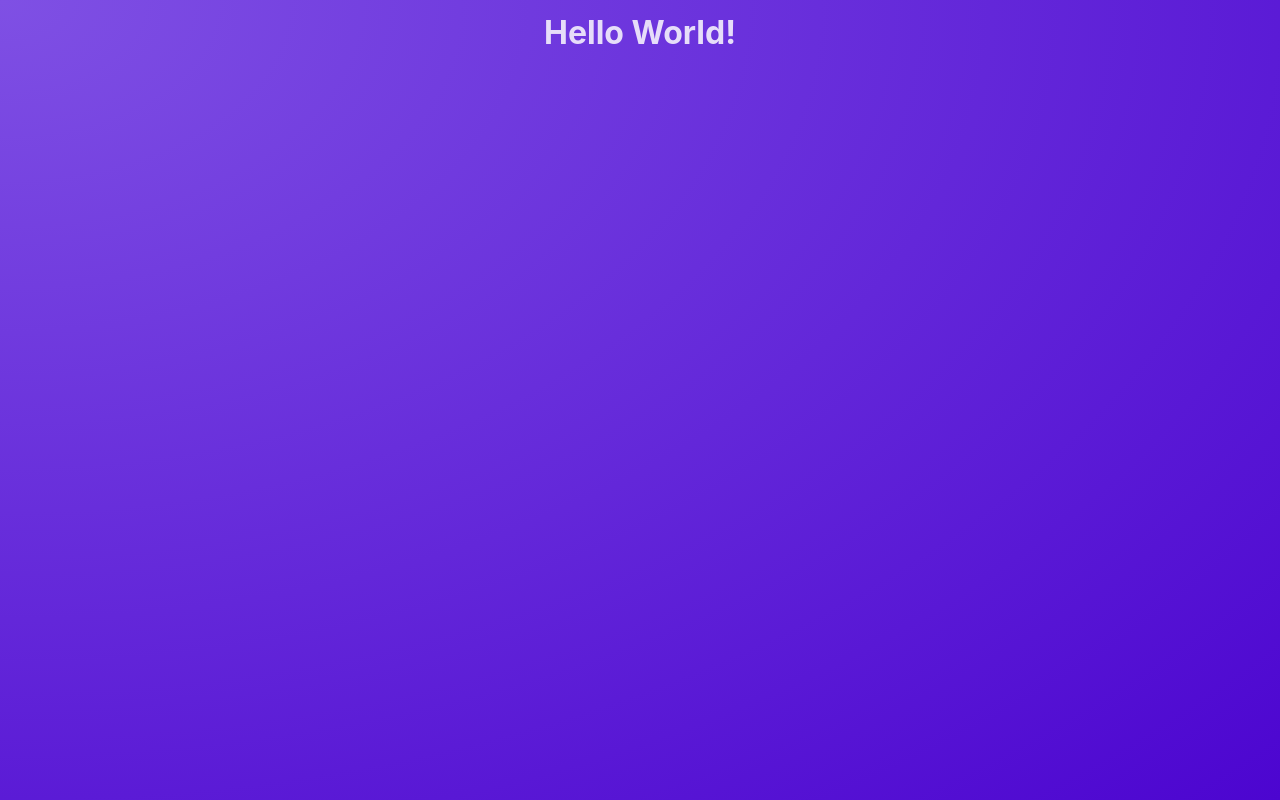
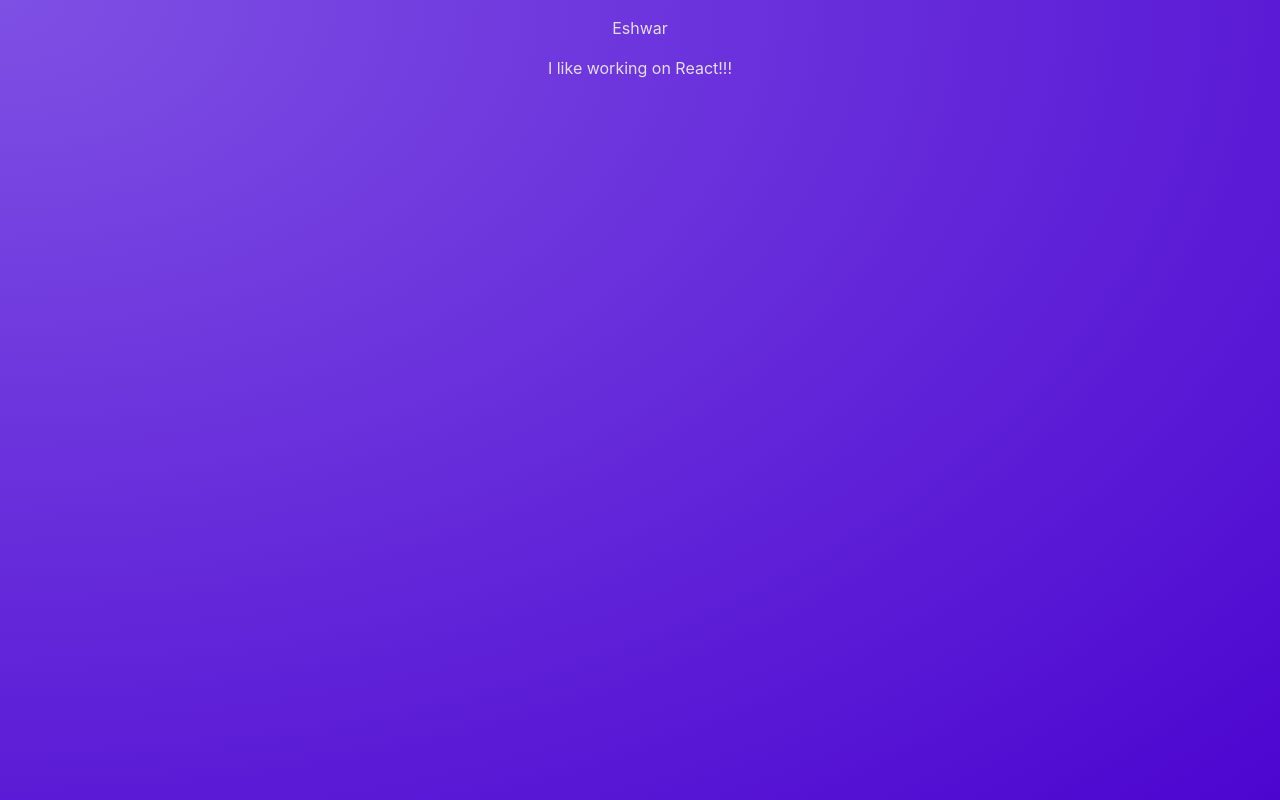
Before and after one commit to Eshwar-MS/React-Demo, a React (Vite) app: page / in a window 1280 px wide. Built offline with nearby package versions, Linux system fonts and the light colour scheme.

Commit message:
First Custom Component

```diff
--- a/src/App.jsx
+++ b/src/App.jsx
@@ -1,5 +1,7 @@
+import Post from "./Components/Post";
+
 function App() {
-  return <h1>Hello World!</h1>;
+  return <Post />;
 }
 
 export default App;
--- /dev/null
+++ b/src/Components/Post.jsx
@@ -0,0 +1,12 @@
+//capital names for files containing React components
+
+function Post() {
+  return (
+    <div>
+      <p>Eshwar</p>
+      <p>I like working on React!!!</p>
+    </div>
+  );
+}
+
+export default Post;
```
